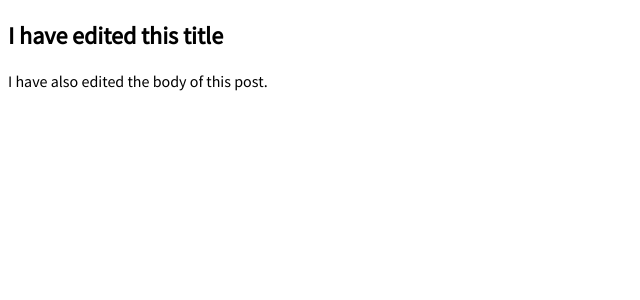
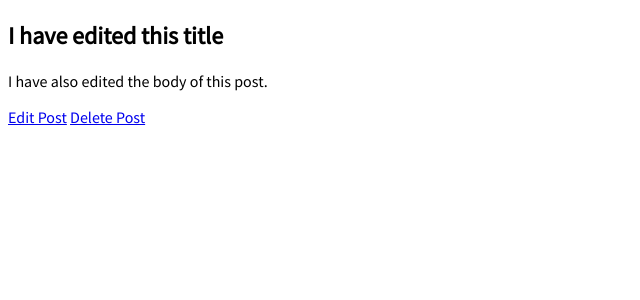
Before and after one commit to trezp/attic, a Django app: page /post/1/ in a window 1280 px wide. Shown: the part 89-389 px from the top of the page, without its empty margins (0-640 px from the left). Run offline with Django 3.2, Linux system fonts and the light colour scheme; data comes from the database, SQL or seed files in the repository; both versions use the stored data as it was after the commit.

Commit message:
added edit functionality

```diff
--- a/posts/templates/post_detail.html
+++ b/posts/templates/post_detail.html
@@ -3,4 +3,8 @@
   <h2>{{ post.title }}</h2>
   <p>{{ post.body }}</p>
 </div>
+
+<a href="{% url 'post_edit' post.pk %}">Edit Post</a>
+<a href="{% url 'post_delete' post.pk %}">Delete Post</a>
+
 {% endblock content %}
--- a/posts/urls.py
+++ b/posts/urls.py
@@ -1,9 +1,16 @@
 # pages/urls.py
 from django.urls import path
 
-from .views import HomePageView, PostDetailView, PostCreateView
+from .views import (
+    HomePageView,
+    PostDetailView,
+    PostCreateView,
+    PostUpdateView,
+)
 
 urlpatterns = [
+    path('post/<int:pk>/edit',
+         PostUpdateView.as_view(), name='post_edit'),
     path('post/new/', PostCreateView.as_view(), name='post_new'),
     path('post/<int:pk>/', PostDetailView.as_view(), name='post_detail'),
     path('', HomePageView.as_view(), name='home'),
--- a/posts/views.py
+++ b/posts/views.py
@@ -1,4 +1,4 @@
-from django.views.generic import CreateView, ListView, DetailView
+from django.views.generic import CreateView, ListView, DetailView, UpdateView, DeleteView
 from .models import Post
 # Create your views here.
 
@@ -18,3 +18,14 @@ class PostCreateView(CreateView):
     model = Post
     template_name = 'post_new.html'
     fields = ['title', 'author', 'body']
+
+
+class PostUpdateView(UpdateView):
+    model = Post
+    template_name = 'post_edit.html'
+    fields = ['title', 'body']
+
+
+class PostDeleteView(DeleteView):
+    model = Post
+    template_name = 'post_delete.html'
```
Also changed, not shown: posts/templates/post_delete.html (added, +9 -0 lines), posts/templates/post_edit.html (added, +9 -0 lines), db.sqlite3.
